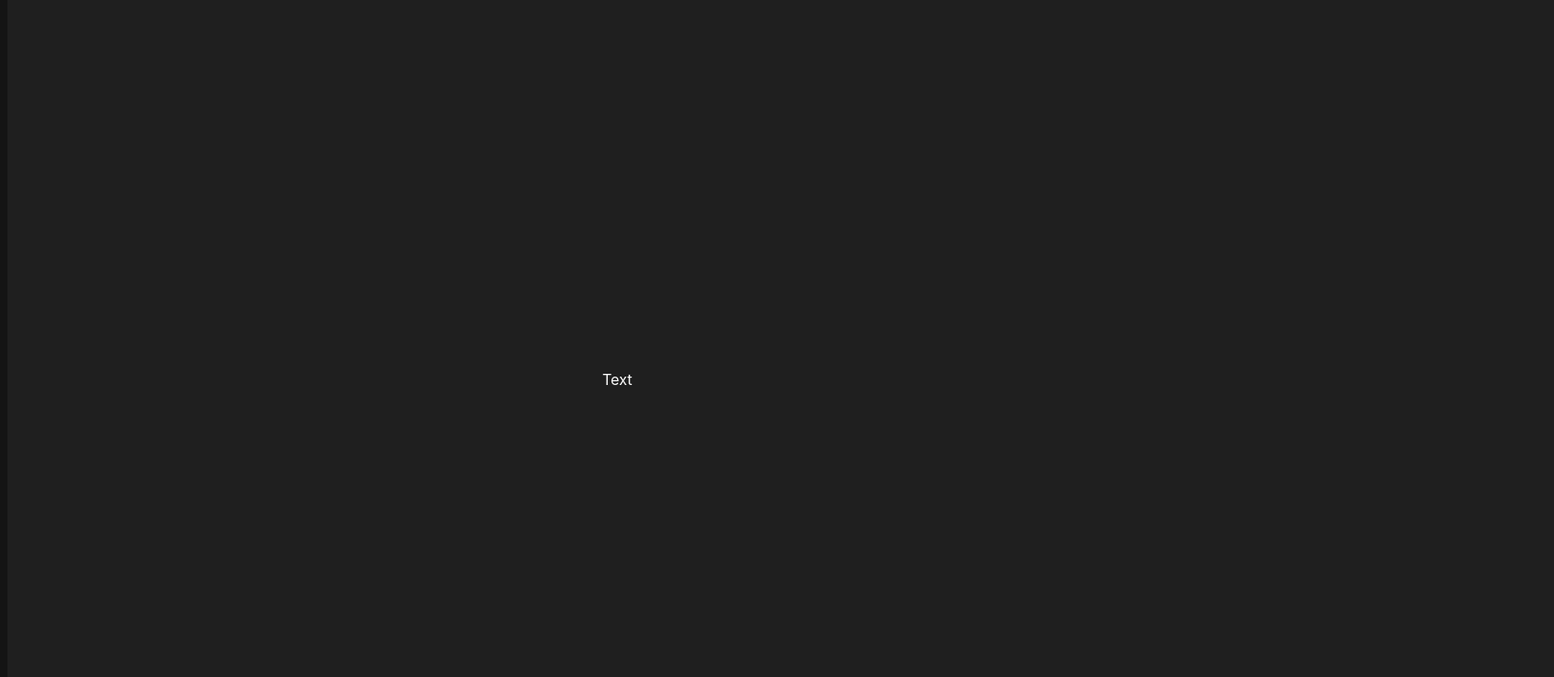
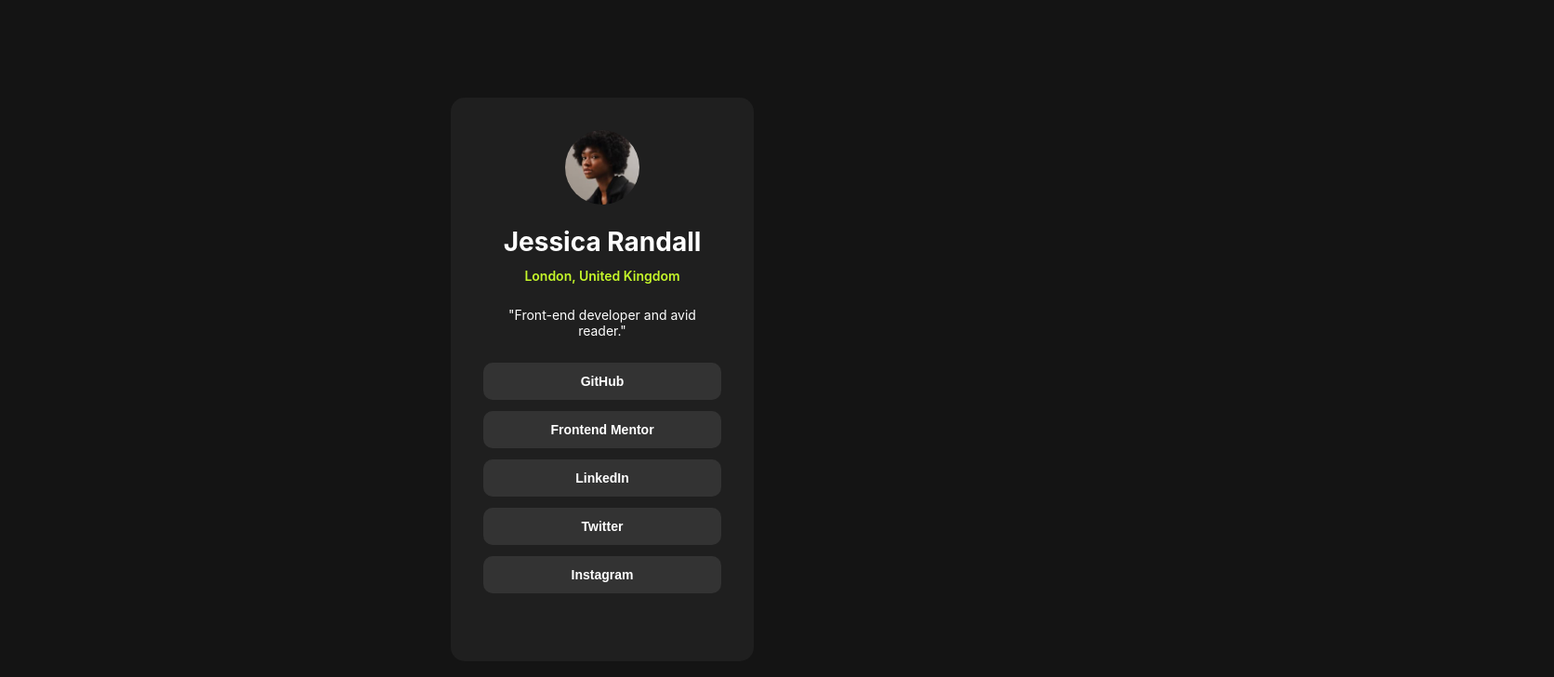
Before and after one commit to Adabe4/social-links-profile, a plain HTML site: page index.html in a window 1280 px wide. Shown: the top 728 px of the page at 93% size, 1672 px wide, since content can reach past the window. Drawn offline with Linux system fonts and the light colour scheme; a web font is replaced by a local one.

Commit message:
finish challenge for desktop appearance

```diff
--- a/index.html
+++ b/index.html
@@ -15,23 +15,21 @@
 
   <div class ="flex-container">
     <div id="boxrdcorners">
-      Text
+      <img class="profile", alt="Profile picture", src="assets/images/avatar-jessica.jpeg"></img>
+      <h1>Jessica Randall</h1>
+      <h2>London, United Kingdom</h2>
+      <p>"Front-end developer and avid reader."</p>
+      <button class="button button"><a href="">GitHub</a></button>
+      <button class="button button"><a href="">Frontend Mentor</a></button>
+      <button class="button button"><a href="">LinkedIn</a></button>
+      <button class="button button"><a href="">Twitter</a></button>
+      <button class="button button"><a href="">Instagram</a></button>
     </div>
   </div>
 
-  Jessica Randall
-  London, United Kingdom
-  "Front-end developer and avid reader."
-
-  GitHub
-  Frontend Mentor
-  LinkedIn
-  Twitter
-  Instagram
-
   <div class="attribution">
-    Challenge by <a href="https://www.frontendmentor.io?ref=challenge" target="_blank">Frontend Mentor</a>.
-    Coded by <a href="#">Antje Dabeler</a>.
+    Challenge by <a class="footer" href="https://www.frontendmentor.io?ref=challenge" target="_blank">Frontend Mentor</a>.
+    Coded by <a class="footer" href="">Antje Dabeler</a>.
   </div>
 </body>
 </html>
--- a/social_links_profile.css
+++ b/social_links_profile.css
@@ -1,7 +1,14 @@
 /* Attribution style from front-end mentor. */
 .attribution { font-size: 11px; text-align: center; color: white;}
+a.footer:link, a.footer:visited {
+    color: white;
+    font-weight: 400;
+    font-size: 11px;
+}
 a.footer:hover {
   color: hsl(75, 94%, 57%);
+  font-weight: 400;
+  font-size: 11px;
 }
 
 @font-face {
@@ -25,24 +32,27 @@ body{
 }
 
 #boxrdcorners {
-    border-radius: 8px;
-    padding: 80vh;
-    width: 30vw;
-    height: 120px;
+    border-radius: 15px;
+    padding: 4ex;
+    width: 20vw;
+    height: 67vh;
     margin: auto;
     background-color: hsl(0, 0%, 12%);
-    color: white;
+    text-align: center;
   }
 
   h2 {
     font-weight: 600;
     font-size: 14px;
     color: hsl(75, 94%, 57%);
+    margin-bottom: 25px;
   }
 
   h1 {
     font-size: 28px;
-    font-weight: 800;
+    font-weight: 700;
+    color: white;
+    margin-bottom: 0px;
   }
 
   p {
@@ -52,16 +62,31 @@ body{
   }
 
   img.profile {
-    width: 220px;
-    height: 120px;
-    border-radius: 8px;
+    width: 5em;
+    border-radius: 100%;
   }
 
   a:link, a:visited {
     color: white;
     text-decoration: none;
+    font-weight: 600;
+    font-size: 14px;
   }
 
   a:hover {
     color: hsl(75, 94%, 57%);
   }
+
+  .button {
+    border: none;
+    border-radius: 10px;
+    color: white;
+    height: 3em;
+    background: hsl(0, 0%, 20%);
+    width: 100%;
+    text-align: center;
+    align-items: center;
+    justify-content: center;
+    cursor: pointer;
+    margin-top: 0.9em;
+    }
```
